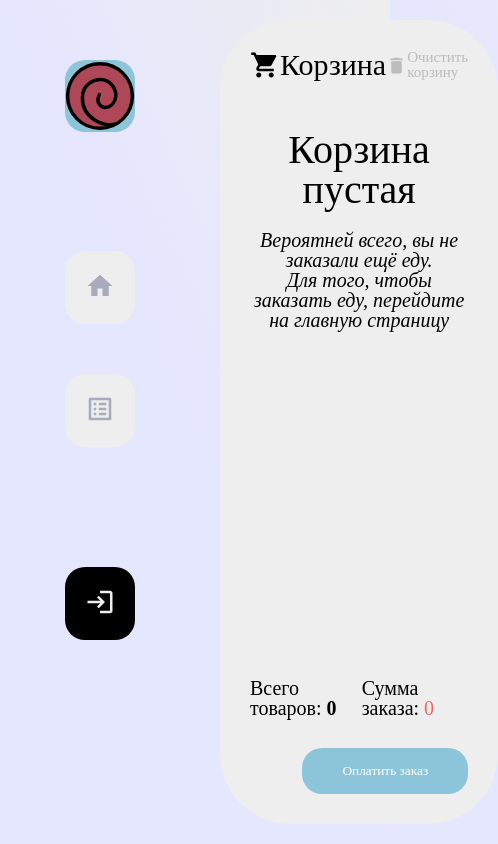
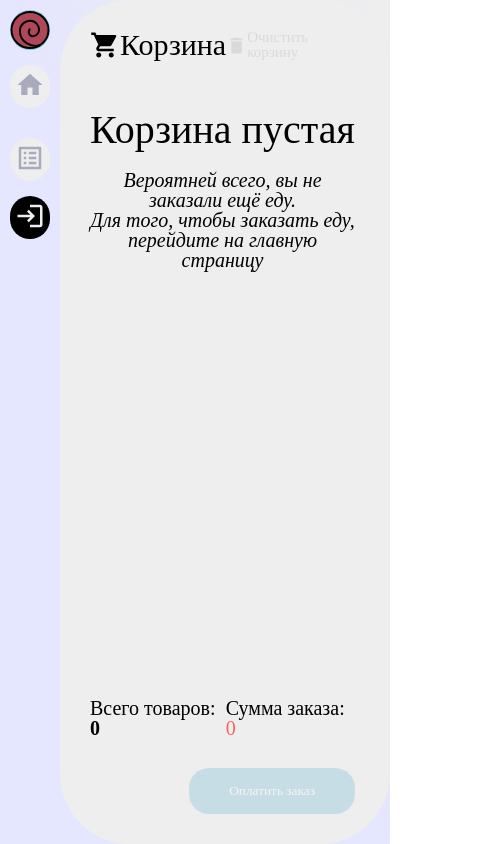
Before and after one commit to maryshevgit/food-store, a React (Create React App) app: page /cart in a window 390 px wide. Shown: the whole page, 498 px wide, since content can reach past the window. Built offline with nearby package versions, Linux system fonts and the light colour scheme.

Commit message:
Адаптив: Home, Cart; disabled кнопки в Page Cart

```diff
--- a/package.json
+++ b/package.json
@@ -17,9 +17,11 @@
     "@types/react": "^18.0.15",
     "@types/react-dom": "^18.0.6",
     "axios": "^0.27.2",
+    "classnames": "^2.3.1",
     "firebase": "^9.9.0",
     "react": "^18.2.0",
     "react-dom": "^18.2.0",
+    "react-paginate": "^8.1.3",
     "react-redux": "^8.0.2",
     "react-router-dom": "^6.3.0",
     "react-scripts": "5.0.1",
--- a/src/components/Header/Header.module.scss
+++ b/src/components/Header/Header.module.scss
@@ -2,8 +2,8 @@
     display: flex;
     flex-direction: column;
     align-items: center;
-    justify-content: space-around;
     max-height: 700px;
+    padding: 10px 0;
     svg{
         fill:#A9AABB;
         width: 30px;
@@ -22,11 +22,12 @@
         color: white;
     }
 
+
     .navbar{
         display: flex;
         flex-direction: column;
-        &>div:not(:last-child){
-            margin-bottom: 50px;
+        &>div{
+            margin: 50px 0;
         }
         .navbar__item {
           padding: 20px;
@@ -40,6 +41,26 @@
                 fill:#eeeeee;
             }
           }
+        }
+    }
+    @media (max-width:768px) {
+        .navbar{
+            &>div{
+                margin: 25px 0;
+            }
+            .navbar__item{
+                padding: 10px;
+            }
+        }
+    }
+    @media (max-width:450px) {
+        .navbar{
+            &>div{
+                margin: 15px 0;
+            }
+            .navbar__item{
+                padding: 5px;
+            }
         }
     }
 
@@ -56,5 +77,28 @@
             transform: scale(1.1)
         }
     }
+    @media (max-width:768px) {
+        .auth{
+            padding: 10px;
+        }
+    }
+    @media (max-width:450px) {
+        .auth{
+            padding: 5px;
+        }
+    }
 
 }
+
+@media (max-width:768px) {
+    .header{
+        svg{
+
+        }
+        img{
+            width: 40px;
+            height: 40px;
+        }
+    }
+
+}
--- a/src/pages/Cart/Cart.module.scss
+++ b/src/pages/Cart/Cart.module.scss
@@ -5,6 +5,7 @@
     flex-direction: column;
     gap: 30px;
     min-height: 100%;
+    padding-right: 5px;
     .cart_header{
         display: flex;
         align-items: center;
@@ -49,12 +50,12 @@
         display: flex;
         align-items: center;
         justify-content: space-between;
+        gap: 5px;
         .item_add{
             display: flex;
             gap: 8px;
             align-items: center;
             font-weight: bold;
-
         }
         .item_title {
           font-size: 24px;
@@ -91,6 +92,32 @@
             }
         }
     }
+    @media (max-width:1100px) {
+        .cart_item{
+            .item_title{
+                width: 300px;
+                font-size: 20px;
+                img{
+                    height: 150px;
+                    width: 150px;
+                }
+            }
+            .item_price{
+                font-size: 20px;
+            }
+        }
+    }
+    @media (max-width:630px){
+        .cart_item{
+            .item_title{
+                font-size: 16px;
+                width: 250px;
+            }
+            .item_price{
+                font-size: 16px;
+            }
+        }
+    }
 
     .cart_bottom{
         font-size: 20px;
@@ -116,4 +143,9 @@
         padding: 15px 40px;
       }
     }
+
+    .disabled{
+        opacity: 0.4;
+        pointer-events: none;
+    }
 }
--- a/src/pages/Cart/Cart.tsx
+++ b/src/pages/Cart/Cart.tsx
@@ -6,6 +6,7 @@ import { useAppDispatch, useAppSelector } from '../../hooks/reduxHook';
 import { addItem, addOrder, clearItems, minusItem, removeItem } from '../../redux/slices/cartSlice';
 import { IFood } from '../../types/types';
 import { useNavigate } from 'react-router-dom';
+import classNames from 'classnames';
 
 const Cart = () => {
   const data = useAppSelector(state => state.cart.cart)
@@ -15,9 +16,6 @@ const Cart = () => {
 
   const onClickMinus = (id:number, count:number) => {
     dispatch(minusItem(id))
-    if(count <= 1){
-      dispatch(removeItem(id))
-    }
   }
 
   const onClickPlus = (id: number) => {
@@ -42,12 +40,16 @@ const Cart = () => {
   return (
     <div className={styles.cart}>
       <div className={styles.cart_header}>
-
         <div className={styles.cart_title}>
           <ShoppingCartIcon />
           Корзина
         </div>
-        <div className={styles.cart_trash} onClick={() => dispatch(clearItems())}>
+        <div
+          className={classNames(
+            styles.cart_trash,
+            {[styles.disabled]: totalPrice === 0}
+          )}
+          onClick={() => dispatch(clearItems())}>
           <DeleteIcon />
           Очистить корзину
         </div>
@@ -59,14 +61,18 @@ const Cart = () => {
         </div>
       }
       {data && data.map(item =>
-      <div>
+        <div key={item.id}>
           <div className={styles.cart_item}>
             <div className={styles.item_title}>
               <img src={item.img} alt={item.name} />
               {item.name}
             </div>
             <div className={styles.item_add}>
-            <button onClick={() => onClickMinus(item.id, item.count)}>
+              <button
+                onClick={() => onClickMinus(item.id, item.count)}
+                disabled={item.count === 1}
+                className={classNames({[styles.disabled] : item.count === 1})}
+              >
                 -
               </button>
               {item.count}
@@ -81,7 +87,6 @@ const Cart = () => {
               x
             </button>
           </div>
-
         </div>
       )}
       <div className={styles.cart_bottom}>
@@ -92,8 +97,14 @@ const Cart = () => {
           Сумма заказа: <span>{totalPrice}</span>
         </div>
       </div>
-        <div className={styles.cart_pay}>
-          <button onClick={payNow}>
+      <div className={classNames(
+        styles.cart_pay,
+        {[styles.disabled]: totalPrice === 0}
+      )}>
+        <button
+          onClick={payNow}
+          disabled={totalPrice === 0}
+        >
           Оплатить заказ
         </button>
       </div>
--- a/src/pages/Food/Food.module.scss
+++ b/src/pages/Food/Food.module.scss
@@ -31,6 +31,7 @@
       flex-direction: column;
       align-items: center;
       text-align: center;
+      justify-content: space-between;
       background-color: #fff0a5;
       margin-bottom: 15px;
       transition: all 0.5s ease;
--- a/src/pages/Home/Home.module.scss
+++ b/src/pages/Home/Home.module.scss
@@ -11,9 +11,11 @@
         align-items: center;
         justify-content: space-between;
         width: 10%;
+        min-width: 90px;
         position: relative;
         cursor: pointer;
         transition: all 0.3s ease;
+
         &:hover{
           background-color: #fb6162;
         }
@@ -27,8 +29,15 @@
         }
       }
     }
+    @media (max-width:1100px) {
+      .home_header{
+        flex-direction: column;
+      }
+    }
+
     .food__types {
       display: flex;
+
       .type{
         width: 100px;
         height: 150px;
@@ -53,6 +62,27 @@
         }
       }
     }
+    @media (max-width:1100px) {
+      .food__types{
+        flex-wrap: wrap;
+        margin-bottom: 20px;
+        .type{
+          width: 70px;
+          height: 100px;
+        }
+      }
+    }
+    @media (max-width:642px) {
+      .food__types{
+        justify-content: center;
+        margin-bottom: 10px;
+        .type{
+          width: 50px;
+          height: 100px;
+        }
+      }
+    }
+
 
     .popular__foods{
       margin-top: 50px;
@@ -66,6 +96,17 @@
           font-size: 30px;
           font-weight: bold;
         }
+        @media (max-width:768px) {
+          .header__title{
+            font-size: 24px;
+          }
+        }
+        @media (max-width:400px) {
+          .header__title{
+            font-size: 20px;
+          }
+        }
+
 
         .header__view_more{
           display: flex;
@@ -84,12 +125,40 @@
             }
           }
         }
+        @media (max-width:768px) {
+          .header__view_more{
+            font-size: 14px;
+            img{
+              margin-left: 10px;
+            }
+          }
+        }
+        @media (max-width:400px) {
+          .header__view_more{
+            font-size: 12px;
+            img{
+              margin-left: 0px;
+              width: 20px;
+            }
+          }
+        }
       }
 
       .popular__food_body{
         display: flex;
         flex-wrap: wrap;
         gap: 30px;
+      }
+      @media (max-width:768px) {
+        .popular__food_body{
+          justify-content: space-between;
+        }
+      }
+      @media (max-width:591px) {
+        .popular__food_body{
+          align-items: center;
+          justify-content: center;
+        }
       }
 
       .popular__food{
--- a/src/pages/Orders/Orders.tsx
+++ b/src/pages/Orders/Orders.tsx
@@ -11,7 +11,7 @@ const Orders = () => {
     <div className={styles.order}>
       {totalPrice ? <h2>Ваш заказ принят!</h2> : <h2>У вас нет заказов</h2>}
       {orders && orders.map(order =>
-        <div className={styles.order_item}>
+        <div key={order.id} className={styles.order_item}>
           <div className={styles.order_name}>
             <img src={order.img} alt={order.name} />
             {order.name} ({order.count}шт.)
--- a/src/redux/slices/cartSlice.ts
+++ b/src/redux/slices/cartSlice.ts
@@ -37,9 +37,6 @@ const cartSlice = createSlice({
 
             if (findItem) {
                 findItem.count--
-                if(findItem.count === 0){
-
-                }
             }
 
             state.totalPrice = calcTotalPrice(state.cart);
--- a/src/scss/index.scss
+++ b/src/scss/index.scss
@@ -71,8 +71,17 @@ font-weight: 400;
     .content{
         background-color: #eeeeee;
         border-radius: 70px;
-        margin: 20px;
         padding: 30px;
+    }
+}
+@media (max-width:1100px) {
+    .wrapper{
+        grid-template-columns: 100px 1fr;
+    }
+}
+@media (max-width:700px) {
+    .wrapper{
+        grid-template-columns: 60px 1fr;
     }
 }
 
```
Also changed, not shown: src/components/Pagination.tsx (deleted, +0 -9 lines), 1 other file (tests, documents, lock files or other folders). Lines whose indentation alone changed are shown as unchanged.
